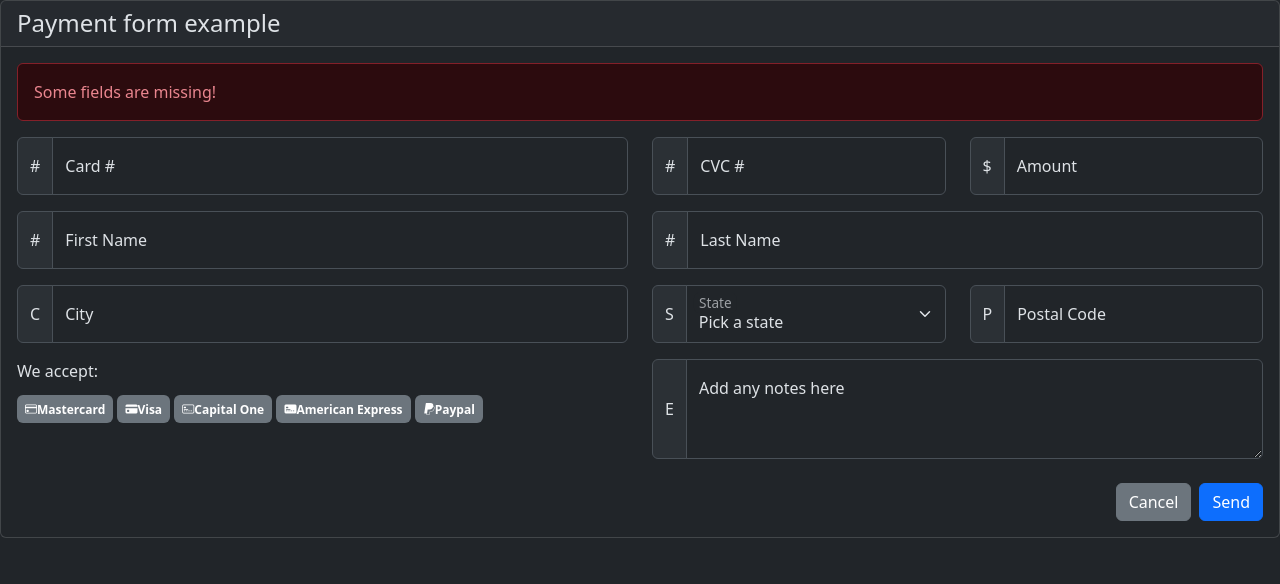
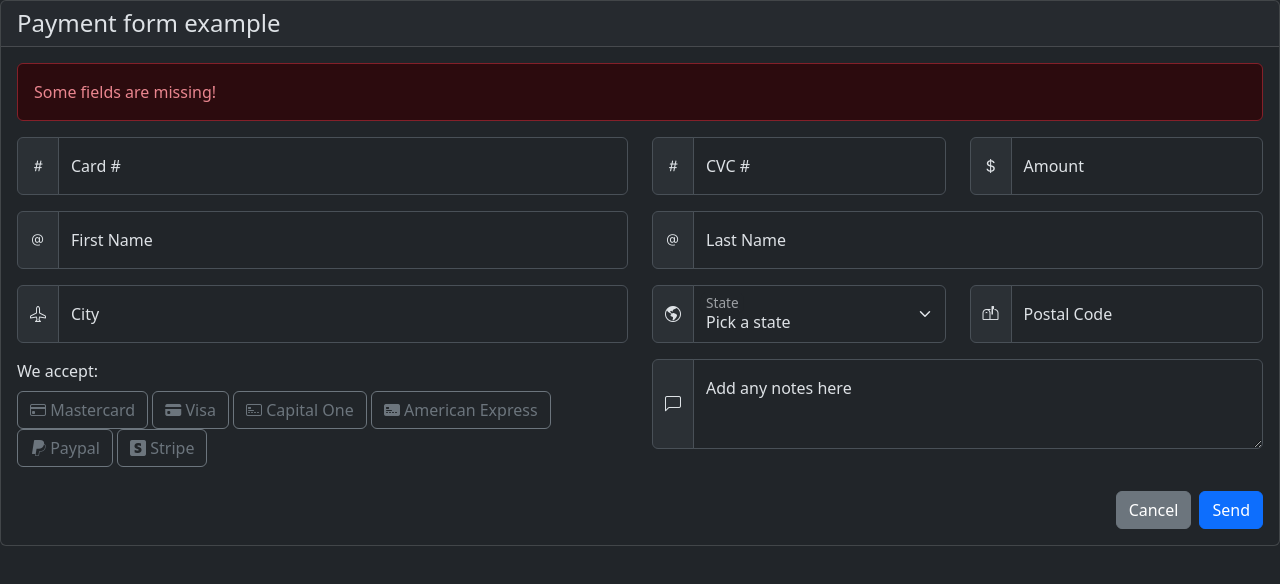
Before and after one commit to 4GeeksAcademy/fabrizioc-html-forms, a plain HTML site: page index.html in a window 1280 px wide. Drawn offline with nearby package versions, Linux system fonts and the light colour scheme.

Commit message:
added more icons, more polish, also made the radio buttons actual radio buttons (oops)

```diff
--- a/index.html
+++ b/index.html
@@ -34,7 +34,9 @@
             <div class="row mb-3">
               <div class="col-md-6">
                 <div class="input-group">
-                  <span class="input-group-text">#</span>
+                  <span class="input-group-text">
+                    <i class="bi bi-hash"></i>
+                  </span>
                   <div class="form-floating">
                     <input
                       type="text"
@@ -53,7 +55,9 @@
               </div>
               <div class="col-md-3">
                 <div class="input-group">
-                  <span class="input-group-text">#</span>
+                  <span class="input-group-text">
+                    <i class="bi bi-hash"></i>
+                  </span>
                   <div class="form-floating">
                     <input
                       type="text"
@@ -72,7 +76,9 @@
               </div>
               <div class="col-md-3">
                 <div class="input-group">
-                  <span class="input-group-text">$</span>
+                  <span class="input-group-text">
+                    <i class="bi bi-currency-dollar"></i>
+                  </span>
                   <div class="form-floating">
                     <input
                       type="text"
@@ -91,7 +97,9 @@
             <div class="row mb-3">
               <div class="col-md-6">
                 <div class="input-group">
-                  <span class="input-group-text">#</span>
+                  <span class="input-group-text">
+                    <i class="bi bi-at"></i
+                  ></span>
                   <div class="form-floating">
                     <input
                       type="text"
@@ -108,7 +116,9 @@
               </div>
               <div class="col-md-6">
                 <div class="input-group">
-                  <span class="input-group-text">#</span>
+                  <span class="input-group-text">
+                    <i class="bi bi-at"></i>
+                  </span>
                   <div class="form-floating">
                     <input
                       type="text"
@@ -127,7 +137,9 @@
             <div class="row mb-3">
               <div class="col-md-6">
                 <div class="input-group">
-                  <span class="input-group-text">C</span>
+                  <span class="input-group-text">
+                    <i class="bi bi-airplane"></i>
+                  </span>
                   <div class="form-floating">
                     <input
                       type="text"
@@ -144,7 +156,9 @@
               </div>
               <div class="col-md-3">
                 <div class="input-group">
-                  <span class="input-group-text">S</span>
+                  <span class="input-group-text">
+                    <i class="bi bi-globe-americas"></i>
+                  </span>
                   <div class="form-floating">
                     <select
                       type="text"
@@ -168,7 +182,9 @@
               </div>
               <div class="col-md-3">
                 <div class="input-group">
-                  <span class="input-group-text">P</span>
+                  <span class="input-group-text">
+                    <i class="bi bi-mailbox-flag"></i>
+                  </span>
                   <div class="form-floating">
                     <input
                       type="text"
@@ -191,27 +207,83 @@
                 <label for="paymentMethods" class="form-label"
                   >We accept:</label
                 >
-                <div class="mt-1">
-                  <span class="badge bg-secondary p-2">
-                    <i class="bi bi-credit-card"></i>Mastercard
-                  </span>
-                  <span class="badge bg-secondary p-2">
-                    <i class="bi bi-credit-card-fill"></i>Visa
-                  </span>
-                  <span class="badge bg-secondary p-2">
-                    <i class="bi-credit-card-2-front"></i>Capital One
-                  </span>
-                  <span class="badge bg-secondary p-2">
-                    <i class="bi-credit-card-2-front-fill"></i>American Express
-                  </span>
-                  <span class="badge bg-secondary p-2">
-                    <i class="bi bi-paypal"></i>Paypal
-                  </span>
+                <div>
+                  <input
+                    type="radio"
+                    class="btn-check"
+                    name="paymentMethod"
+                    id="mastercard"
+                    value="mastercard"
+                    autocomplete="off"
+                  />
+                  <label class="btn btn-outline-secondary" for="mastercard">
+                    <i class="bi bi-credit-card"></i> Mastercard
+                  </label>
+
+                  <input
+                    type="radio"
+                    class="btn-check"
+                    name="paymentMethod"
+                    id="visa"
+                    value="visa"
+                    autocomplete="off"
+                  />
+                  <label class="btn btn-outline-secondary" for="visa">
+                    <i class="bi bi-credit-card-fill"></i> Visa
+                  </label>
+
+                  <input
+                    type="radio"
+                    class="btn btn-check"
+                    name="paymentMethod"
+                    id="capitalone"
+                    value="capitalone"
+                    autocomplete="off"
+                  />
+                  <label class="btn btn-outline-secondary" for="capitalone">
+                    <i class="bi bi-credit-card-2-front"></i> Capital One
+                  </label>
+                  <input
+                    type="radio"
+                    class="btn btn-check"
+                    name="paymentMethod"
+                    id="amex"
+                    value="amex"
+                    autocomplete="off"
+                  />
+                  <label class="btn btn-outline-secondary" for="amex">
+                    <i class="bi bi-credit-card-2-front-fill"></i> American
+                    Express
+                  </label>
+                  <input
+                    type="radio"
+                    class="btn btn-check"
+                    name="paymentMethod"
+                    id="paypal"
+                    value="paypal"
+                    autocomplete="off"
+                  />
+                  <label class="btn btn-outline-secondary" for="paypal">
+                    <i class="bi bi-paypal"></i> Paypal
+                  </label>
+                  <input
+                    type="radio"
+                    class="btn btn-check"
+                    name="paymentMethod"
+                    id="stripe"
+                    value="stripe"
+                    autocomplete="off"
+                  />
+                  <label class="btn btn-outline-secondary" for="stripe">
+                    <i class="bi bi-stripe"></i> Stripe
+                  </label>
                 </div>
               </div>
               <div class="col-md-6">
                 <div class="input-group">
-                  <span class="input-group-text">E</span>
+                  <span class="input-group-text">
+                    <i class="bi bi-chat-left"></i>
+                  </span>
                   <div class="form-floating">
                     <textarea
                       name="userMessage"
@@ -221,7 +293,7 @@
                       autocapitalize="sentences"
                       autocorrect="on"
                       spellcheck="default"
-                      style="height: 100px"
+                      style="height: 90px"
                     ></textarea>
                     <label for="userMessage" class="form-label"
                       >Add any notes here</label
```
